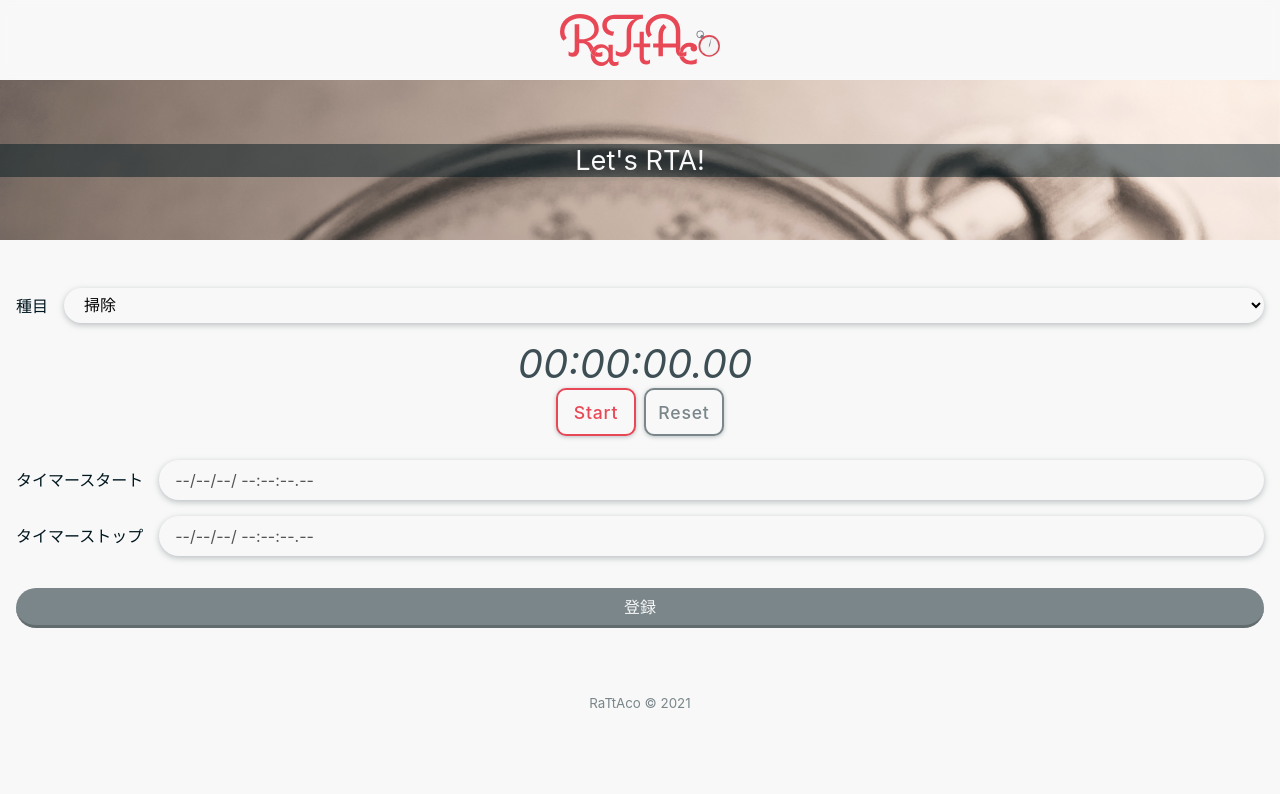
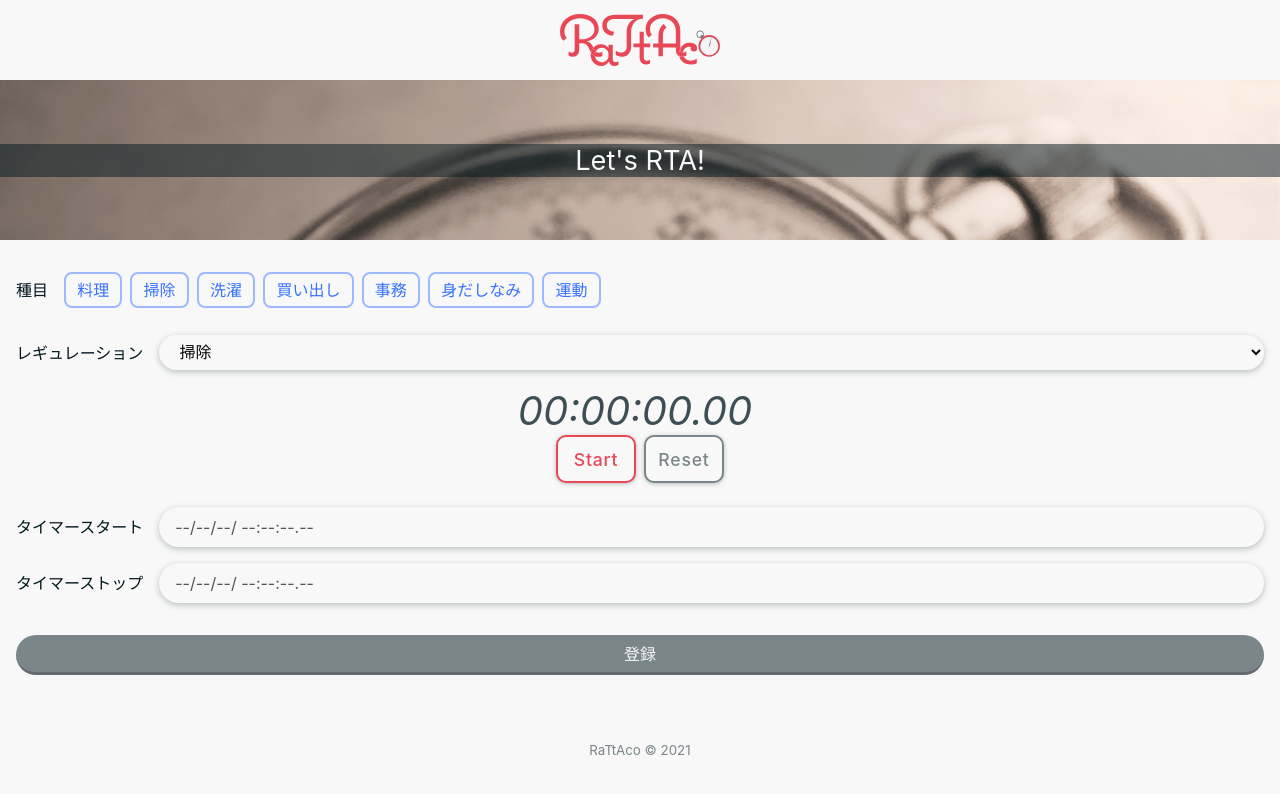
Before and after one commit to 2ndr9/RaTtAco, a React (Create React App) app in the folder frontend/: page /record in a window 1280 px wide. Shown: the top 794 px of the page. Built offline with nearby package versions, Linux system fonts and the light colour scheme.

Commit message:
record page updated

```diff
--- a/frontend/src/views/pages/record/record.js
+++ b/frontend/src/views/pages/record/record.js
@@ -3,6 +3,7 @@ import StopWatch from "../../components/StopWatch";
 import SubpageHead from "../../components/SubpageHead";
 import { Link } from "react-router-dom";
 import axios from "axios";
+import categoryTags from "../../components/categoryTags";
 
 import "../../components/general.scss";
 import "./record.scss";
@@ -105,6 +106,21 @@ class record extends React.Component {
   endPass() {}
 
   render() {
+    const radio_list = [];
+    for (const i in categoryTags) {
+      // console.log(categoryTags[i].label);
+      radio_list.push(
+        <div className="radio_component">
+          <input
+            type="radio"
+            id={categoryTags[i].value}
+            name="categoryTag"
+            value={categoryTags[i].value}
+          />
+          <label for={categoryTags[i].value}>{categoryTags[i].label}</label>
+        </div>
+      );
+    }
     return (
       <div>
         <SubpageHead title="Let's RTA!" name="record" />
@@ -112,6 +128,10 @@ class record extends React.Component {
         <form onSubmit={this.handleSubmit}>
           <div className="one-to-one_form">
             <label for="task">種目</label>
+            <div class="radio_wrapper">{radio_list}</div>
+          </div>
+          <div className="one-to-one_form">
+            <label for="regulation">レギュレーション</label>
             <select
               name="task"
               value={this.state.task}
--- a/frontend/src/views/pages/record/record.scss
+++ b/frontend/src/views/pages/record/record.scss
@@ -1,4 +1,37 @@
 @import "../../../color.scss";
+
+.radio_wrapper {
+    display: flex;
+    flex-wrap: wrap;
+    column-gap: .5rem;
+    row-gap: .5rem;
+}
+
+.radio_component {
+    display: flex;
+    align-items: center;
+    input {
+        display: none;
+        width: 1rem;
+        margin-right: .5rem;
+        filter: none;
+        &:checked + label {
+            border: 2px solid $blue;
+            background-color: $blue;
+            color: $white;
+        }
+    }
+    label {
+        padding: .5rem .7rem;
+        border-radius: .5rem;
+        border: 2px solid lighten($blue, 20);
+        color: $blue;
+        font-weight: 500;
+        height: min-content;
+        transition: .2s;
+    }
+}
+
 
 .input_timer:disabled {
     background-color: $white;
```
